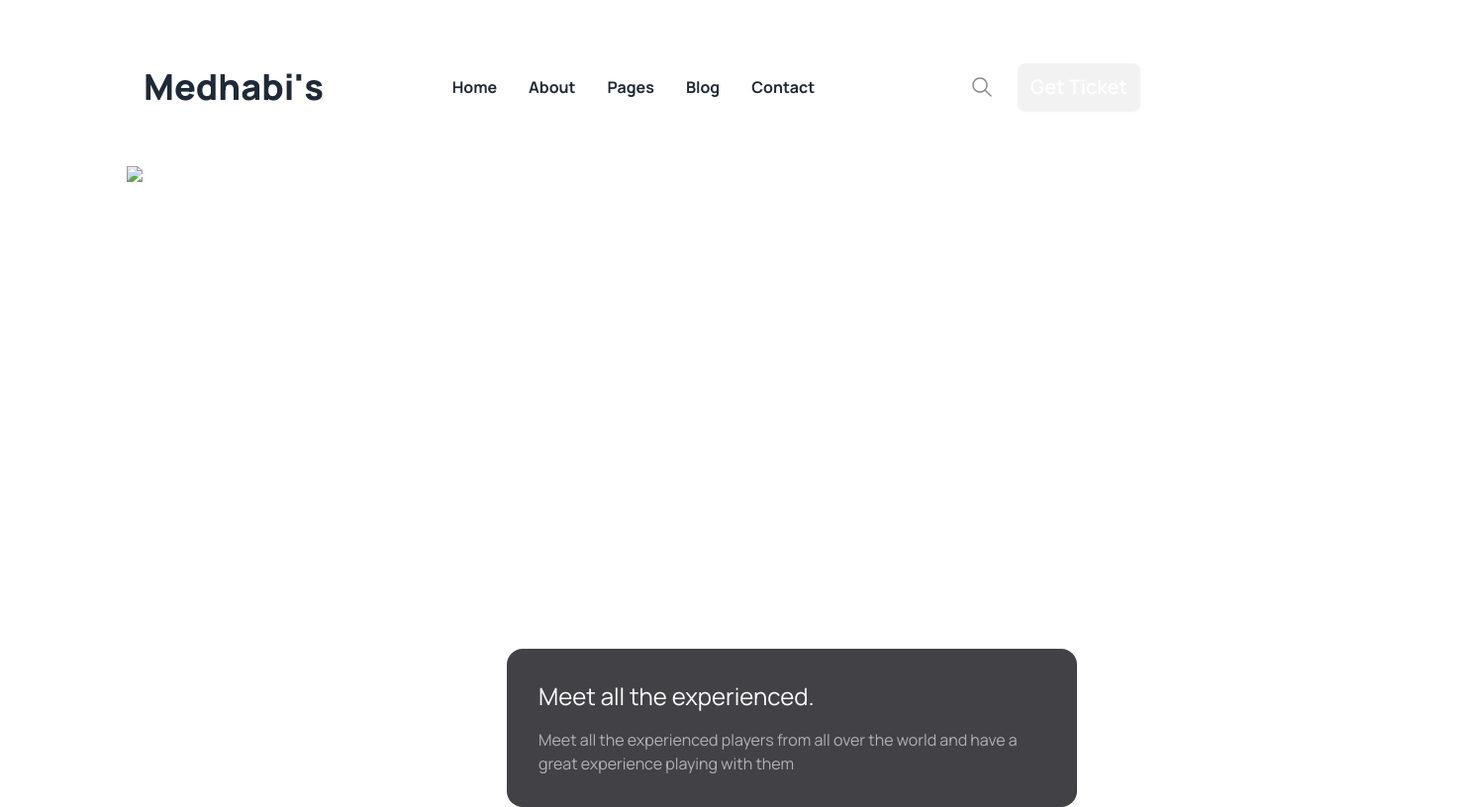
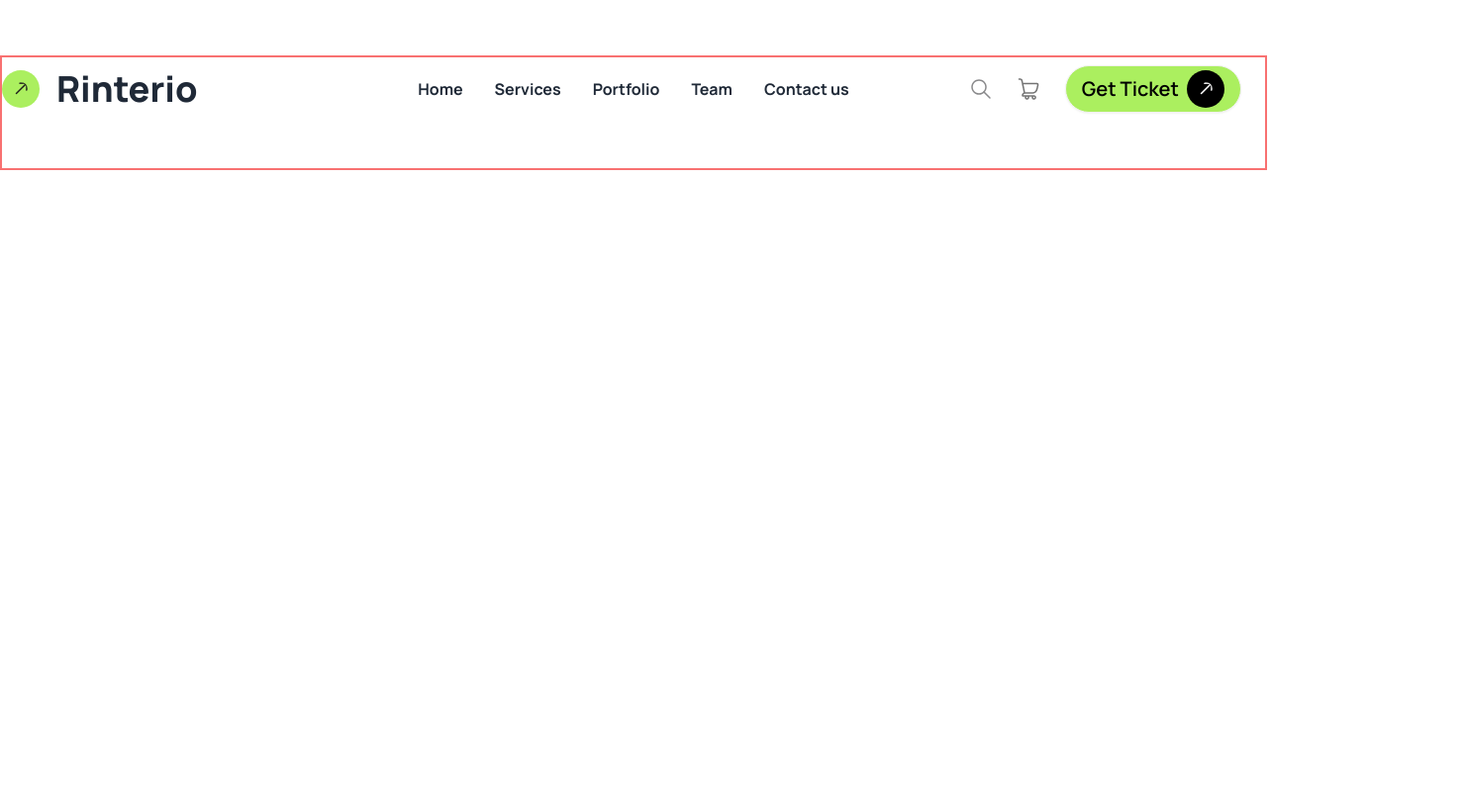
Before and after one commit to medhabicorp/B10A3, a plain HTML site: page index.html in a window 1280 px wide. Shown: the whole page at 99% size, 1481 px wide, since content can reach past the window. Drawn offline with nearby package versions, Linux system fonts and the light colour scheme.

Commit message:
added navbar

```diff
--- a/index.html
+++ b/index.html
@@ -21,7 +21,7 @@
             extend: {
               colors: {
                 clifford: '#ABEF5F',
-                'btn-menu': '#FF4240',
+                'btn-menu': '#ABEF5F',
                 'btn-body': '#ABEF5F80',
                 'process-1': '#E7C1D3',
                 'process-2': '#EFDA6E',
@@ -44,33 +44,21 @@
 
 <body class="manrope">
   <header>
-    <header class="my-4 mx-5 lg:my-14 lg:mx-32">
+    <header class="container my-4 mx-auto lg:my-14 lg:mx-auto border-2 border-red-400">
       <!-- navbar section   -->
-    <nav class="mb-6 lg:mb-12">
+      <nav class="container mb-6 lg:mb-12">
           <div class="navbar bg-white py-0 px-0">
               <div class="navbar-start ">
-                <div class="dropdown">
-                  <div tabindex="0" role="button" class="btn btn-ghost lg:hidden">
-                    <svg xmlns="http://www.w3.org/2000/svg" class="h-5 w-5" fill="none" viewBox="0 0 24 24" stroke="currentColor"><path stroke-linecap="round" stroke-linejoin="round" stroke-width="2" d="M4 6h16M4 12h8m-8 6h16" /></svg>
-                  </div>
-                  <ul tabindex="0" class="text-bold menu menu-sm dropdown-content mt-3 z-[1] p-2 shadow bg-base-100 rounded-box w-52">
-                    <li><a>Home</a></li>
-                    <li><a>About</a></li>
-                    <li><a>Pages</a></li>
-                    <li><a>Blog</a></li>
-                    <li><a>Contact</a></li>
-                  </ul>
-                  </ul>
-                </div>
-                <a class="btn btn-ghost text-2xl lg:text-4xl font-extrabold gap-0">Medhabi<span class="text-btn-primary">'</span>s</a>
+                <img class="bg-btn-menu p-3 rounded-3xl" src="./assets/Group1.png" alt="">
+                <a class="btn btn-ghost text-2xl lg:text-4xl font-extrabold gap-0">Rinterio</a>
               </div>
               <div class="navbar-center hidden lg:flex">
                 <ul class="text-base font-bold menu menu-horizontal px-1">
-                  <li class="text-btn-primary"><a>Home</a></li>
-                  <li><a>About</a></li>
-                  <li><a>Pages</a></li>
-                  <li><a>Blog</a></li>
-                  <li><a>Contact</a></li>
+                  <li class="font-bold"><a>Home</a></li>
+                  <li><a>Services</a></li>
+                  <li><a>Portfolio</a></li>
+                  <li><a>Team</a></li>
+                  <li><a>Contact us</a></li>
                 </ul>
               </div>
               <div class="navbar-end flex lg:gap-6">
@@ -85,35 +73,28 @@
                         </clipPath>
                       </defs>
                     </svg>
-                <a class="btn bg-btn-primary text-xl text-white px-3">Get Ticket</a>
+                  <img class="hidden lg:flex" src="./assets/shopping-cart-01.png" alt="">
+                <div class="btn bg-btn-menu hidden lg:flex gap-2 rounded-[32px]">
+                  <h1 class="text-xl text-black bg-btn-menu border-black-50 p-0 m-0">Get Ticket</h1>
+                  <img class="bg-black p-3 rounded-3xl" src="./assets/Group3.png" alt="">
+                </div>
+                <div class="dropdown">
+                  <div tabindex="0" role="button" class="btn btn-ghost lg:hidden">
+                    <svg xmlns="http://www.w3.org/2000/svg" class="h-5 w-5" fill="none" viewBox="0 0 24 24" stroke="currentColor"><path stroke-linecap="round" stroke-linejoin="round" stroke-width="2" d="M4 6h16M4 12h8m-8 6h16" /></svg>
+                  </div>
+                  <ul tabindex="0" class="text-bold menu menu-sm dropdown-content mt-3 z-[1] p-2 shadow bg-base-100 rounded-box w-52">
+                  <li class="font-bold"><a>Home</a></li>
+                  <li><a>Services</a></li>
+                  <li><a>Portfolio</a></li>
+                  <li><a>Team</a></li>
+                  <li><a>Contact us</a></li>
+                  </ul>
+                  </ul>
+                </div>
               </div>
             </div>
       </nav>
-      <!-- carousel sections -->
-      <div class="flex flex-col gap-4">
-      <div class="carousel w-full z-0 lg:relative">
-          <div id="slide1" class="carousel-item relative w-full">
-            <img src="./Images/1.png" class="w-full" />
-            <div class="absolute flex justify-between transform -translate-y-1/2 left-5 bottom-5 gap-5">
-              <a href="#slide2" class="btn btn-circle bg-black text-white">❮</a>
-              <a href="#slide2" class="btn btn-circle bg-black text-white">❯</a>
-            </div>
-          </div>
-          <div id="slide2" class="carousel-item relative w-full">
-            <img src="./Images/4.png" class="w-full" />
-            <div class="absolute flex justify-between transform -translate-y-1/2 left-5 bottom-5 gap-5">
-              <a href="#slide1" class="btn btn-circle bg-black text-white">❮</a>
-              <a href="#slide1" class="btn btn-circle bg-black text-white">❯</a>
-            </div>
-          </div>
-        </div>
-        <div class="z-10 lg:absolute -bottom-4 right-48 opacity-80">
-        <div class="p-8 bg-[#131318] flex flex-col gap-4 max-w-xl rounded-2xl">
-          <h3 class="text-white text-2xl">Meet all the experienced.</h3>
-          <p class="text-[#FFFFFF99] text-base">Meet all the experienced players from all over the world and have a great experience playing with them</p>
-        </div>
-      </div>
-    </div>
+
   </header>
   </header>
   <main>
```
Also changed, not shown: assets/Group3.png (added), assets/shopping-cart-01.png (added).
